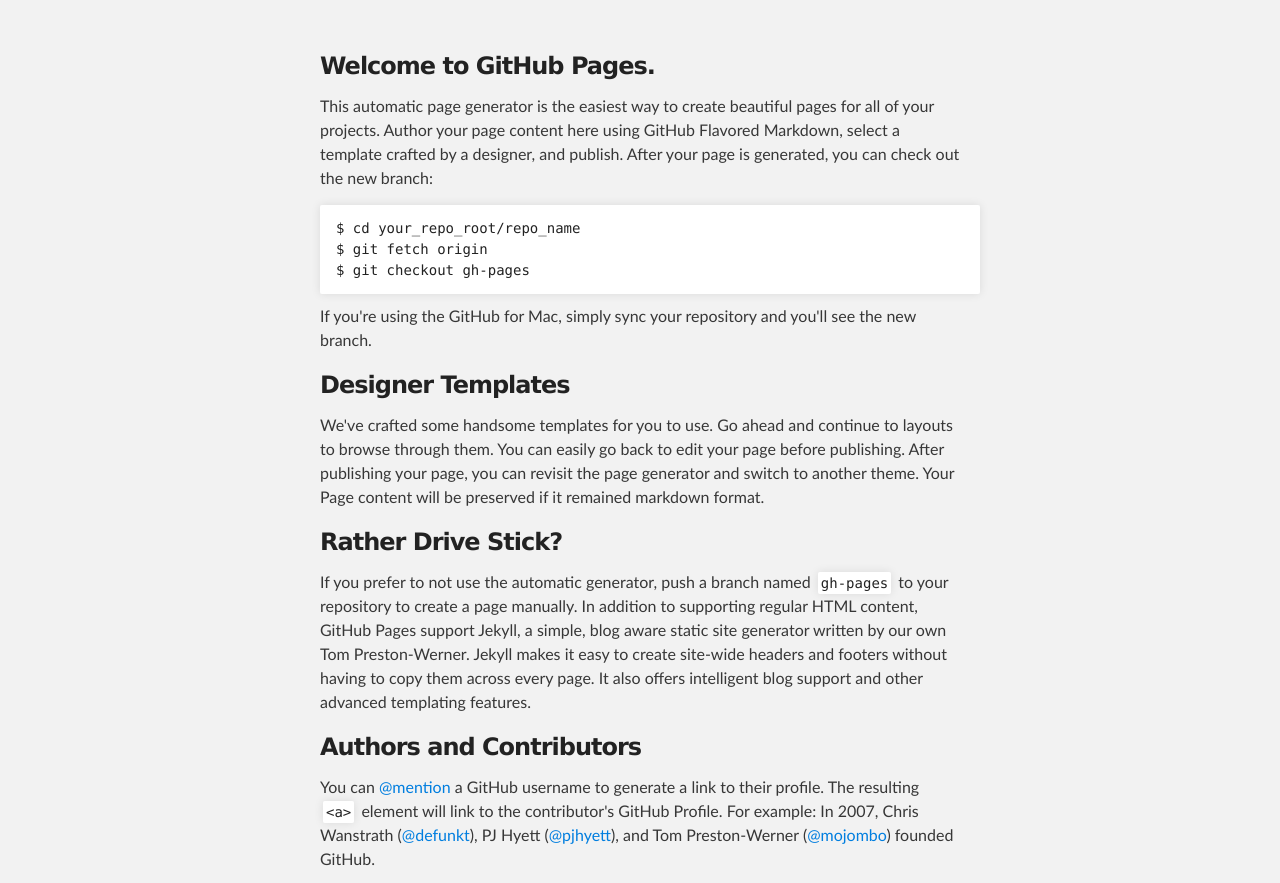
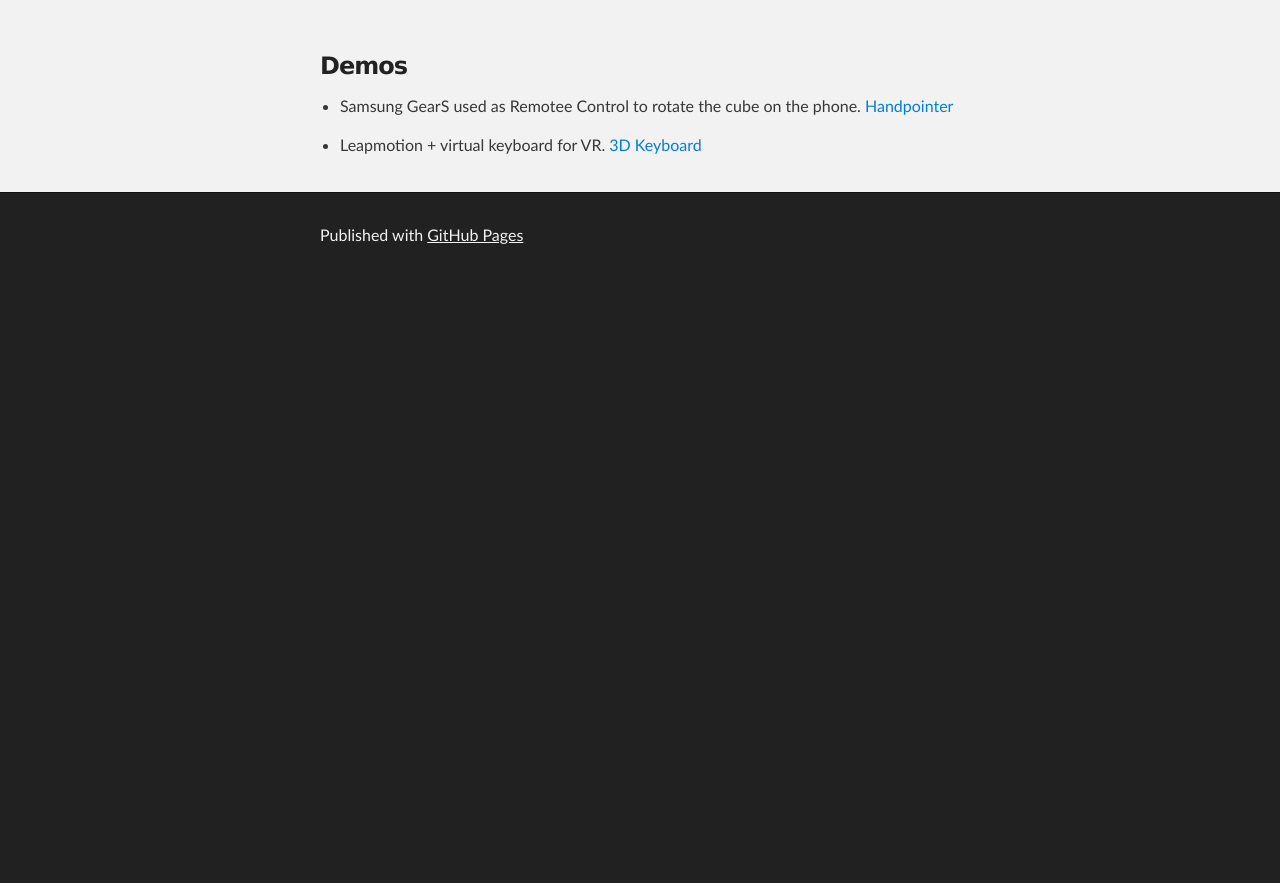
Before and after one commit to dpikalov/dpikalov.github.io, a plain HTML site: page index.html in a window 1280 px wide. Shown: the part 176-1059 px from the top of the page. After the commit the page ends 800 px from the top, so only its background shows below. Drawn offline with Linux system fonts and the light colour scheme.

Commit message:
Replace master branch with page content via GitHub

```diff
--- a/index.html
+++ b/index.html
@@ -4,11 +4,11 @@
   <head>
     <meta charset='utf-8'>
     <meta http-equiv="X-UA-Compatible" content="chrome=1">
-    <meta name="description" content="dpikalov : ">
+    <meta name="description" content="d.pikalov : ">
 
     <link rel="stylesheet" type="text/css" media="screen" href="stylesheets/stylesheet.css">
 
-    <title>dpikalov</title>
+    <title>d.pikalov</title>
   </head>
 
   <body>
@@ -18,7 +18,7 @@
         <header class="inner">
           <a id="forkme_banner" href="https://github.com/dpikalov">View on GitHub</a>
 
-          <h1 id="project_title">dpikalov</h1>
+          <h1 id="project_title">d.pikalov</h1>
           <h2 id="project_tagline"></h2>
 
         </header>
@@ -28,36 +28,14 @@
     <div id="main_content_wrap" class="outer">
       <section id="main_content" class="inner">
         <h3>
-<a id="welcome-to-github-pages" class="anchor" href="#welcome-to-github-pages" aria-hidden="true"><span class="octicon octicon-link"></span></a>Welcome to GitHub Pages.</h3>
+<a id="demos" class="anchor" href="#demos" aria-hidden="true"><span class="octicon octicon-link"></span></a>Demos</h3>
 
-<p>This automatic page generator is the easiest way to create beautiful pages for all of your projects. Author your page content here using GitHub Flavored Markdown, select a template crafted by a designer, and publish. After your page is generated, you can check out the new branch:</p>
-
-<pre><code>$ cd your_repo_root/repo_name
-$ git fetch origin
-$ git checkout gh-pages
-</code></pre>
-
-<p>If you're using the GitHub for Mac, simply sync your repository and you'll see the new branch.</p>
-
-<h3>
-<a id="designer-templates" class="anchor" href="#designer-templates" aria-hidden="true"><span class="octicon octicon-link"></span></a>Designer Templates</h3>
-
-<p>We've crafted some handsome templates for you to use. Go ahead and continue to layouts to browse through them. You can easily go back to edit your page before publishing. After publishing your page, you can revisit the page generator and switch to another theme. Your Page content will be preserved if it remained markdown format.</p>
-
-<h3>
-<a id="rather-drive-stick" class="anchor" href="#rather-drive-stick" aria-hidden="true"><span class="octicon octicon-link"></span></a>Rather Drive Stick?</h3>
-
-<p>If you prefer to not use the automatic generator, push a branch named <code>gh-pages</code> to your repository to create a page manually. In addition to supporting regular HTML content, GitHub Pages support Jekyll, a simple, blog aware static site generator written by our own Tom Preston-Werner. Jekyll makes it easy to create site-wide headers and footers without having to copy them across every page. It also offers intelligent blog support and other advanced templating features.</p>
-
-<h3>
-<a id="authors-and-contributors" class="anchor" href="#authors-and-contributors" aria-hidden="true"><span class="octicon octicon-link"></span></a>Authors and Contributors</h3>
-
-<p>You can <a href="https://github.com/blog/821" class="user-mention">@mention</a> a GitHub username to generate a link to their profile. The resulting <code>&lt;a&gt;</code> element will link to the contributor's GitHub Profile. For example: In 2007, Chris Wanstrath (<a href="https://github.com/defunkt" class="user-mention">@defunkt</a>), PJ Hyett (<a href="https://github.com/pjhyett" class="user-mention">@pjhyett</a>), and Tom Preston-Werner (<a href="https://github.com/mojombo" class="user-mention">@mojombo</a>) founded GitHub.</p>
-
-<h3>
-<a id="support-or-contact" class="anchor" href="#support-or-contact" aria-hidden="true"><span class="octicon octicon-link"></span></a>Support or Contact</h3>
-
-<p>Having trouble with Pages? Check out the documentation at <a href="https://help.github.com/pages">https://help.github.com/pages</a> or contact <a href="mailto:support@github.com">support@github.com</a> and we’ll help you sort it out.</p>
+<ul>
+<li><p>Samsung GearS used as Remotee Control to rotate the cube on the phone.
+<a href="http://dpikalov.github.io/handpointer">Handpointer</a></p></li>
+<li><p>Leapmotion + virtual keyboard for VR.
+<a href="http://dpikalov.github.io/keyboard/">3D Keyboard</a></p></li>
+</ul>
       </section>
     </div>
 
```
Also changed, not shown: params.json (+1 -1 lines).
